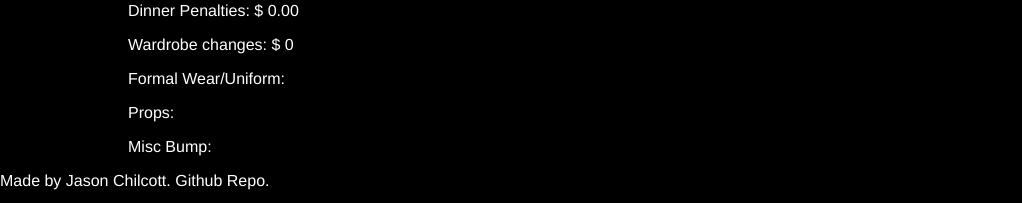
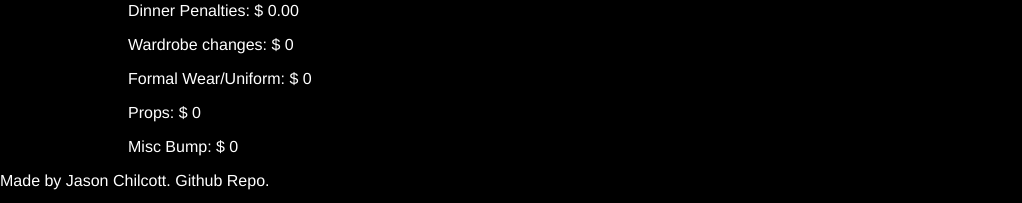
Before and after one commit to jasonchilcott/sag-bg-calc, a React (Create React App) app: page / in a window 1280 px wide. Shown: the part 1449-1652 px from the top of the page, without its empty margins (0-1022 px from the left). Built offline with nearby package versions, Linux system fonts and the light colour scheme.

Commit message:
added props, uni, misc to summary

```diff
--- a/src/Main.js
+++ b/src/Main.js
@@ -1047,6 +1047,7 @@ const Main = () => {
           proops={proops}
           miscBump={miscBump}
           baseBumps={baseBumps}
+          proopsArr={proopsArr}
         />
     </div>
   );
--- a/src/Summary.js
+++ b/src/Summary.js
@@ -111,6 +111,29 @@ const Summary = (props) => {
     return wardrobe;
   };
 
+  const getUniPay = () => {
+    let uniPay = 0
+    if (props.formalUni[0]) {
+      uniPay += 36
+    }
+    if (props.formalUni[1]) {
+      uniPay += 18
+    }
+    return uniPay
+  }
+
+  const getProopsPay = () => {
+    let newProopsArr = props.proopsArr.map((proop, i) => {
+      if (props.proops[i] === false) {
+        return 0;
+      } else {
+        return proop;
+      }
+    });
+    let totalProops = newProopsArr.reduce((a, b) => a + b)
+    return totalProops
+  }
+
   return (
     <div className="summary">
       <h2>SUMMARY</h2>
@@ -123,9 +146,9 @@ const Summary = (props) => {
       <p>Lunch Penalties: $ {mealPenaltiesPay(props.mealPenalties.first).toFixed(2)}</p>
       <p>Dinner Penalties: $ {mealPenaltiesPay(props.mealPenalties.second).toFixed(2)}</p>
       <p>Wardrobe changes: $ {getChanges()}</p>
-      <p>Formal Wear/Uniform: </p>
-      <p>Props: </p>
-      <p>Misc Bump: </p>
+      <p>Formal Wear/Uniform: $ {getUniPay()}</p>
+      <p>Props: $ {getProopsPay()}</p>
+      <p>Misc Bump: $ {props.miscBump}</p>
     </div>
   );
 };
```
